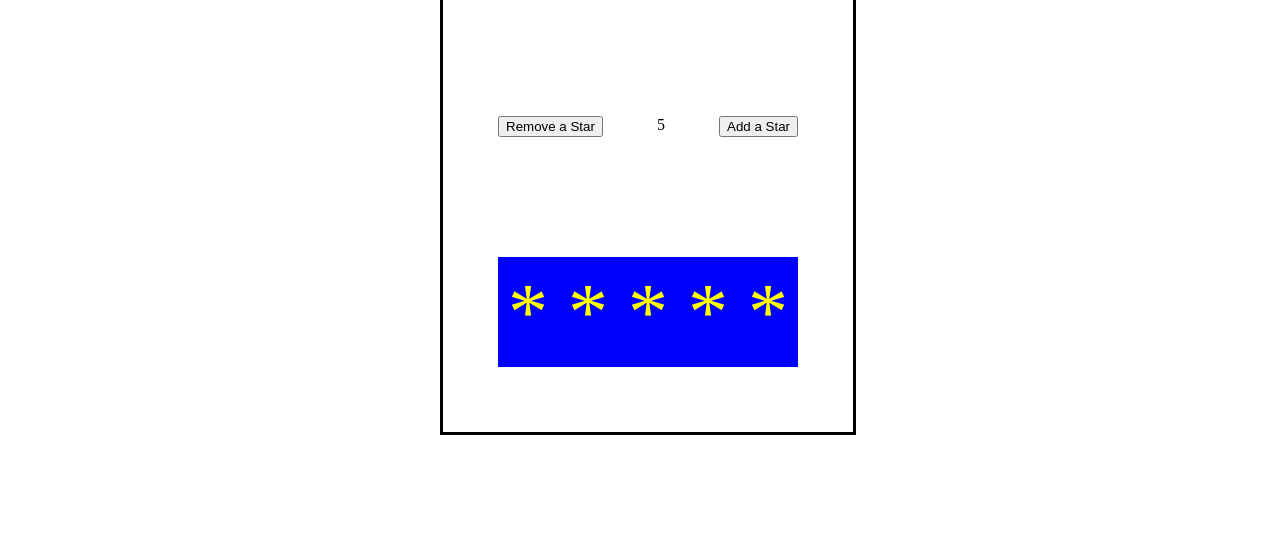
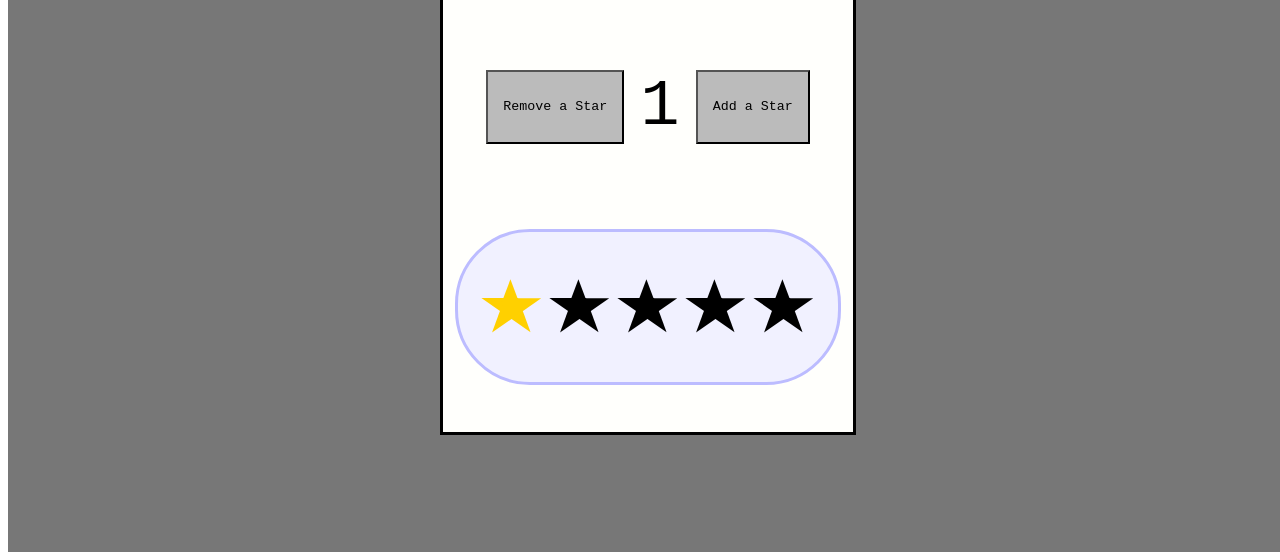
Before and after one commit to mitchg1983/star-project, a plain HTML site: page index.html in a window 1280 px wide. Shown: the part 256-816 px from the top of the page. Drawn offline with Linux system fonts and the light colour scheme.

Commit message:
Add working star visuals.

```diff
--- a/css/style.css
+++ b/css/style.css
@@ -4,6 +4,8 @@
   display: flex;
   justify-content: center;
   align-items: center;
+  background-color: rgb(119, 119, 119);
+  font-family: monospace;
 }
 
 .app-border {
@@ -15,33 +17,96 @@
   flex-direction: column;
   justify-content: space-around;
   align-items: center;
+  background-color: rgb(255, 255, 252);
 }
 
 .navbar {
   display: flex;
-  justify-content: space-between;
+  justify-content: space-around;
   align-items: center;
-  background-color: red;
+  background-color: rgb(255, 160, 160);
+  border: solid 3px rgb(255, 30, 30);
   padding: 10px;
   height: 40px;
   width: 90%;
+  border-radius: 20px;
 }
 
 .selector-field {
   display: flex;
-  justify-content: space-between;
+  justify-content: space-around;
   height: auto;
-  width: 75%;
+  width: 85%;
+  font-family: monospace;
 }
 
 .star-field {
   display: flex;
-  background-color: blue;
-  width: 75%;
-  color: yellow;
+  background-color: rgb(241, 241, 255);
+  width: 85%;
   display: flex;
   justify-content: space-around;
   font-size: 5em;
   height: 20%;
   align-items: center;
+  padding: 20px;
+  border-radius: 75px;
+  border: 3px solid rgb(188, 188, 255);
 }
+
+.glow {
+  --star-color: rgb(255, 208, 0);
+}
+
+.glow-off {
+  --star-color: rgb(0, 0, 0);
+}
+
+.button {
+  font-family: monospace;
+  padding: 15px;
+  background-color: rgb(187, 187, 187);
+}
+
+.star-rating {
+  font-size: 5em;
+}
+
+.five-pointed-star {
+  margin: 1em auto;
+  font-size: 30px;
+  position: relative;
+  display: block;
+  width: 0px;
+  height: 0px;
+  border-right: 1em solid transparent;
+  border-bottom: 0.7em solid var(--star-color);
+  border-left: 1em solid transparent;
+  transform: rotate(35deg);
+}
+.five-pointed-star:before {
+  border-bottom: 0.8em solid var(--star-color);
+  border-left: 0.3em solid transparent;
+  border-right: 0.3em solid transparent;
+  position: absolute;
+  height: 0;
+  width: 0;
+  top: -0.45em;
+  left: -0.65em;
+  display: block;
+  content: "";
+  transform: rotate(-35deg);
+}
+.five-pointed-star:after {
+  position: absolute;
+  display: block;
+  top: 0.03em;
+  left: -1.05em;
+  width: 0;
+  height: 0;
+  border-right: 1em solid transparent;
+  border-bottom: 0.7em solid var(--star-color);
+  border-left: 1em solid transparent;
+  transform: rotate(-70deg);
+  content: "";
+}
--- a/index.html
+++ b/index.html
@@ -17,19 +17,21 @@
         </div>
 
         <div class="selector-field">
-          <button onClick="removeStar()">Remove a Star</button>
+          <button class="button" onClick="starClick('remove')">
+            Remove a Star
+          </button>
 
-          <div class="star-rating" id="StarOutput">5</div>
+          <div class="star-rating" id="StarOutput">1</div>
 
-          <button onClick="starClick('add')">Add a Star</button>
+          <button class="button" onClick="starClick('add')">Add a Star</button>
         </div>
 
         <div class="star-field">
-          <div class="star oneS">*</div>
-          <div class="star twoS">*</div>
-          <div class="star threeS">*</div>
-          <div class="star fourS">*</div>
-          <div class="star fiveS">*</div>
+          <div class="star five-pointed-star glow"></div>
+          <div class="star five-pointed-star glow-off"></div>
+          <div class="star five-pointed-star glow-off"></div>
+          <div class="star five-pointed-star glow-off"></div>
+          <div class="star five-pointed-star glow-off"></div>
         </div>
       </div>
     </div>
--- a/js/app.js
+++ b/js/app.js
@@ -1,29 +1,37 @@
-function removeStar() {
-  let starOutput = Number(document.getElementById("StarOutput").innerHTML);
-  console.log("removeStar...", starOutput);
-
-  if (starOutput > 1) {
-    document.getElementById("StarOutput").innerHTML = starOutput - 1;
-  }
-
-  return;
-}
-
-function addStar() {
-  console.log(starOutput + 1);
-
-  return;
-}
-
 function starClick(input) {
-  console.log("Starting starClick...");
   console.log("input is, ...", input);
   let starOutput = Number(document.getElementById("StarOutput").innerHTML);
+  let newRating = 0;
   console.log("current starOutput is, ...", starOutput);
 
   if (input === "add") {
-    if (starOutput < 5) {
-      document.getElementById("StarOutput").innerHTML = starOutput + 1;
+    if (starOutput === 5) {
+      return;
     }
+    newRating = starOutput + 1;
+    document.getElementById("StarOutput").innerHTML = newRating;
+  }
+
+  if (input === "remove") {
+    if (starOutput === 1) {
+      return;
+    }
+    newRating = starOutput - 1;
+    document.getElementById("StarOutput").innerHTML = newRating;
+  }
+
+  console.log("new starOutput rating is, ...", newRating);
+
+  const stars = document.getElementsByClassName("star");
+
+  for (star of stars) {
+    star.classList.remove("glow");
+    star.classList.add("glow-off");
+  }
+
+  for (let i = 0; i <= newRating - 1; i++) {
+    stars[i].classList.remove("glow-off");
+
+    stars[i].classList.add("glow");
   }
 }
```
